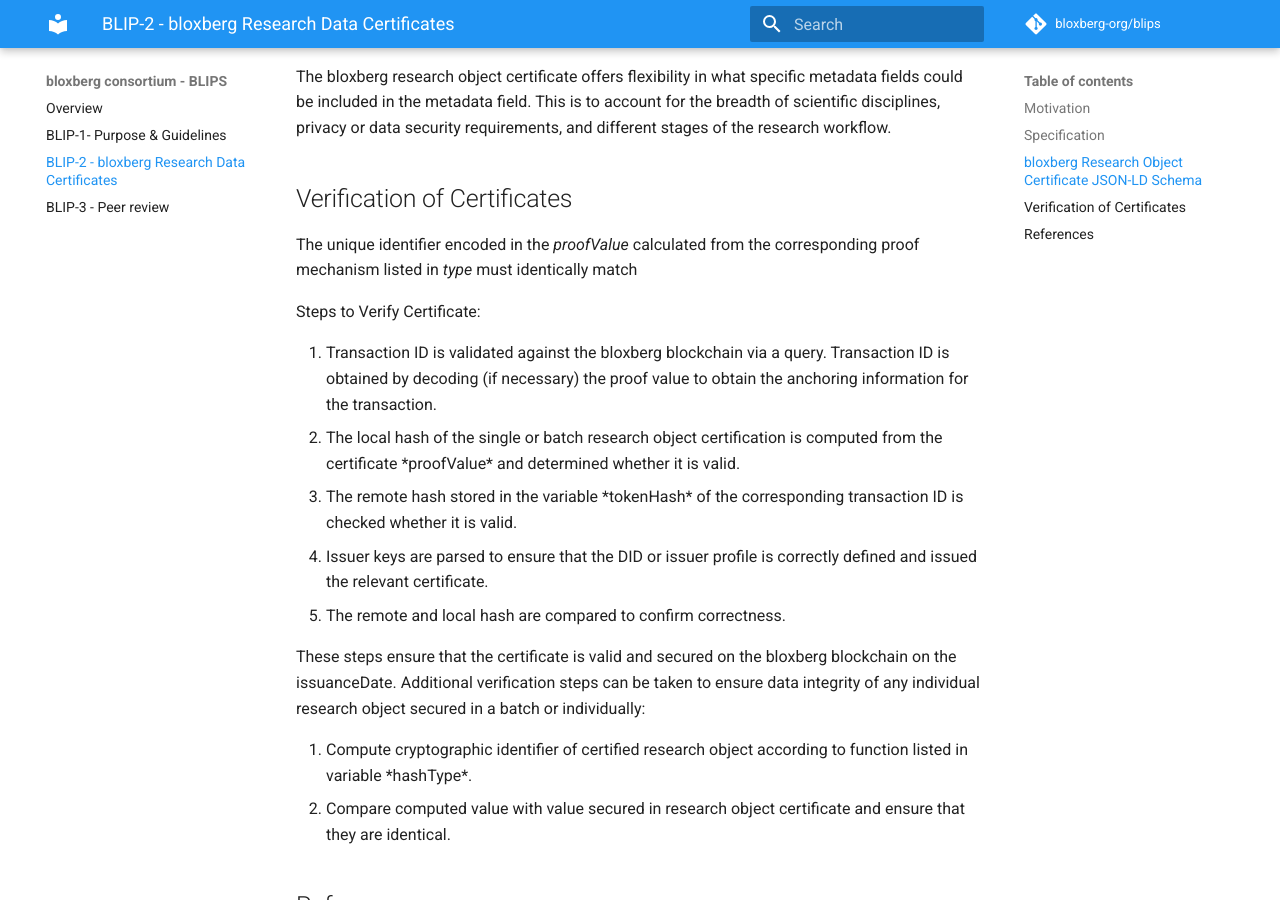
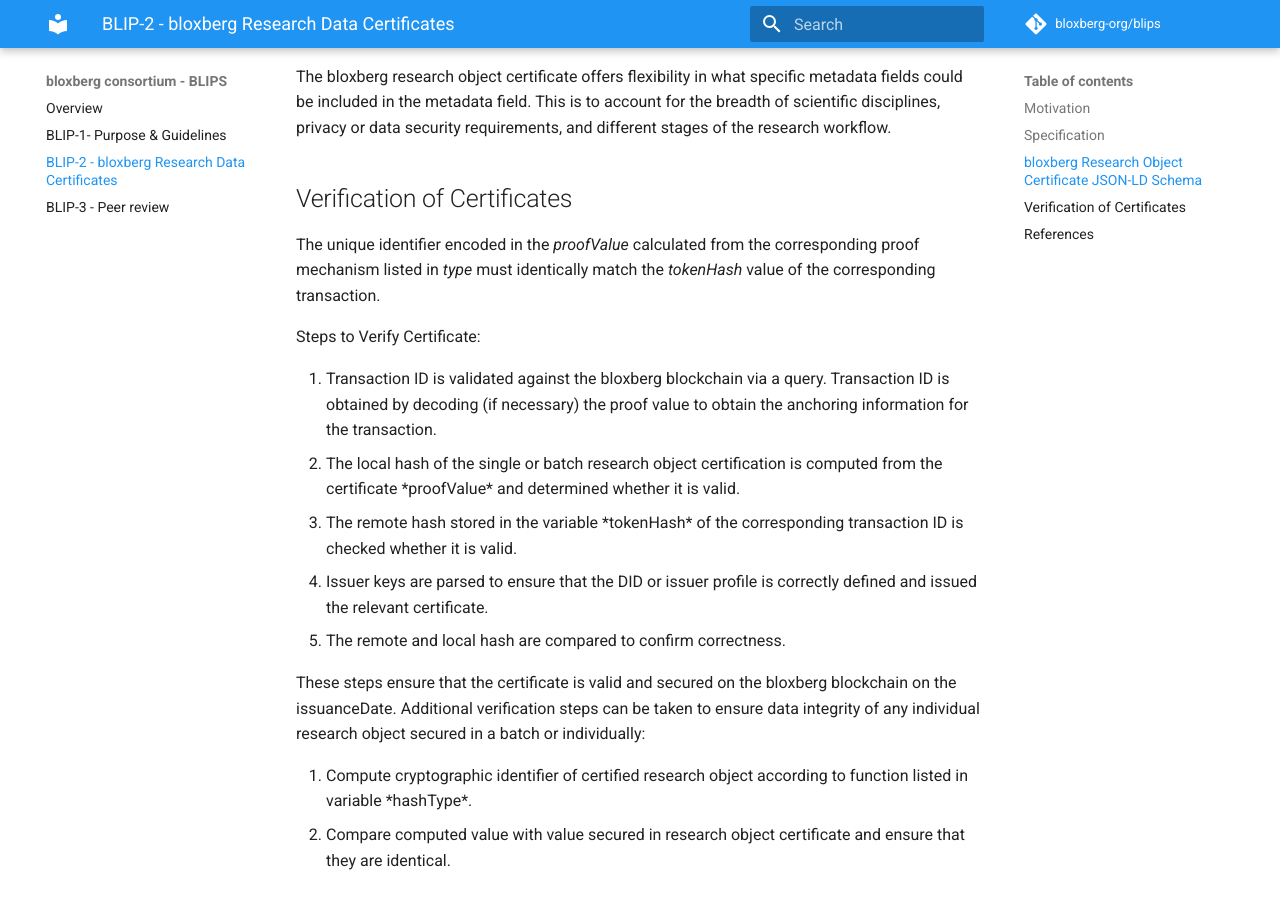
Before and after one commit to bloxberg-org/blips, an MkDocs documentation site: the page built from blips/blip-2-researchcertificate.md, in a window 1280 px wide and 900 px high, scrolled down 2710 px. Built offline with MkDocs 1.6.1 and Material for MkDocs 9.7.7, drawn with Linux system fonts in a browser that asks for light colours; comment, search, counter and statistics services are not loaded; old or Windows-style settings are respelled for this version of MkDocs.

Commit message:
updated verification sentence

```diff
--- a/blips/blip-2-researchcertificate.md
+++ b/blips/blip-2-researchcertificate.md
@@ -96,7 +96,7 @@ Each owner of the token is able to augment the tokenURI field to a hosting locat
 The bloxberg research object certificate offers flexibility in what specific metadata fields could be included in the metadata field. This is to account for the breadth of scientific disciplines, privacy or data security requirements, and different stages of the research workflow.
 
 ## Verification of Certificates
-The unique identifier encoded in the *proofValue* calculated from the corresponding proof mechanism listed in *type* must identically match
+The unique identifier encoded in the *proofValue* calculated from the corresponding proof mechanism listed in *type* must identically match the *tokenHash* value of the corresponding transaction.
 
 Steps to Verify Certificate:
 
```
